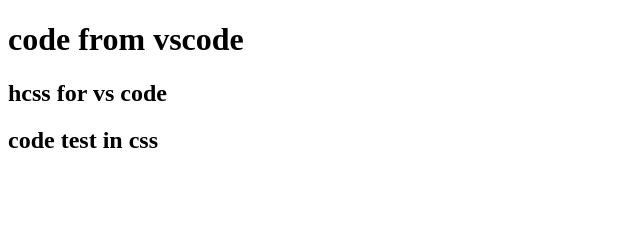
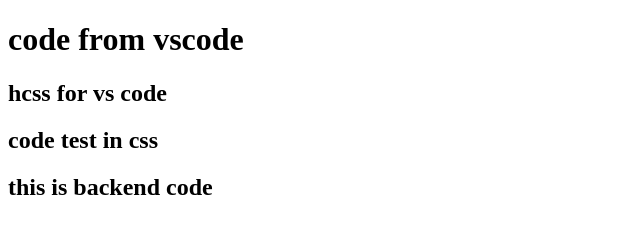
Before and after one commit to vinothkumarveeramani/demopro, a plain HTML site: page index.html in a window 1280 px wide. Shown: the whole page, without its empty margins (0-640 px from the left). Drawn offline with Linux system fonts and the light colour scheme.

Commit message:
backend html changes

```diff
--- a/index.html
+++ b/index.html
@@ -11,6 +11,7 @@
     <h1>code from vscode</h1>
     <h2>hcss for vs code</h2>
     <h2>code test in css</h2>
+    <h2>this is backend code</h2>
 </body>
 
 </html>
```
